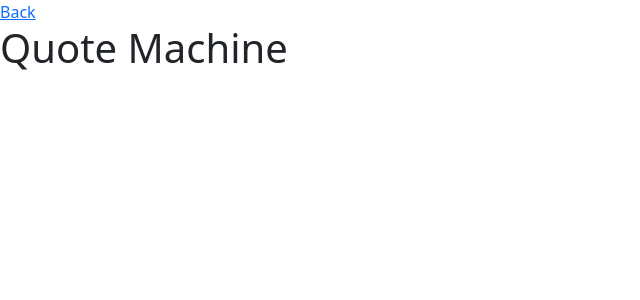
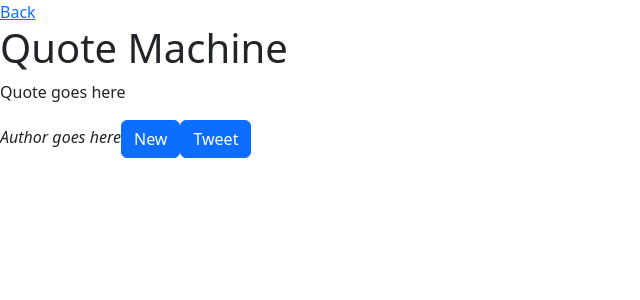
Before and after one commit to cmcgrath454/fcc-front-end-libraries, a React (Create React App) app: page /quote-machine in a window 1280 px wide. Shown: the top 300 px of the page, without its empty margins (0-640 px from the left). Built offline with nearby package versions, Linux system fonts and the light colour scheme.

Commit message:
added quotebox component

```diff
--- a/src/quote-app/QuoteApp.js
+++ b/src/quote-app/QuoteApp.js
@@ -1,8 +1,12 @@
 import Navbar from "../Navbar";
+import QuoteBox from "./QuoteBox";
 
 function QuoteApp() {
     return (
+        <>
         <Navbar header='Quote Machine' />
+        <QuoteBox />
+        </>
     )
 }
 
--- /dev/null
+++ b/src/quote-app/QuoteBox.js
@@ -0,0 +1,27 @@
+import { useState } from 'react';
+
+function QuoteBox() {
+    const [quote, setQuote] = useState('Quote goes here');
+    const [author, setAuthor] = useState('Author goes here');
+
+    const newQuote = () => {
+        setQuote('New quote goes here');
+        setAuthor('New author goes here');
+    }
+
+    return (
+        <section id='quote-box'>
+            <blockquote id='text'>{quote}</blockquote>
+            <cite id='author'>{author}</cite>
+            <button id='new-quote' onClick={newQuote} className='btn btn-primary'>New</button>
+            <a href={'https://twitter.com/intent/tweet?text=' + quote + ' -' + author}
+                id='tweet-quote'
+                className='btn btn-primary'
+                target='_blank'>
+                Tweet
+            </a>
+        </section>
+    )
+}
+
+export default QuoteBox;
```
